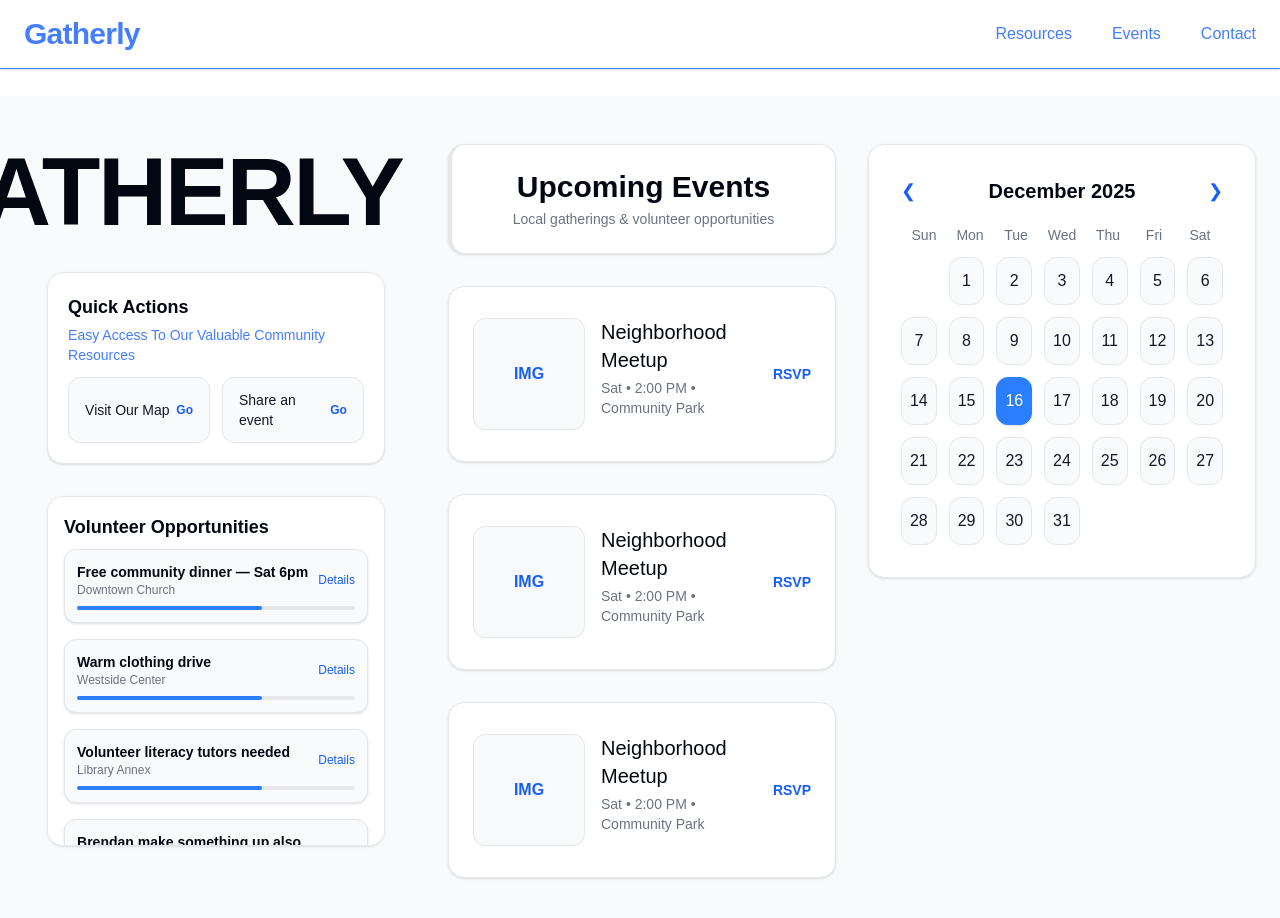
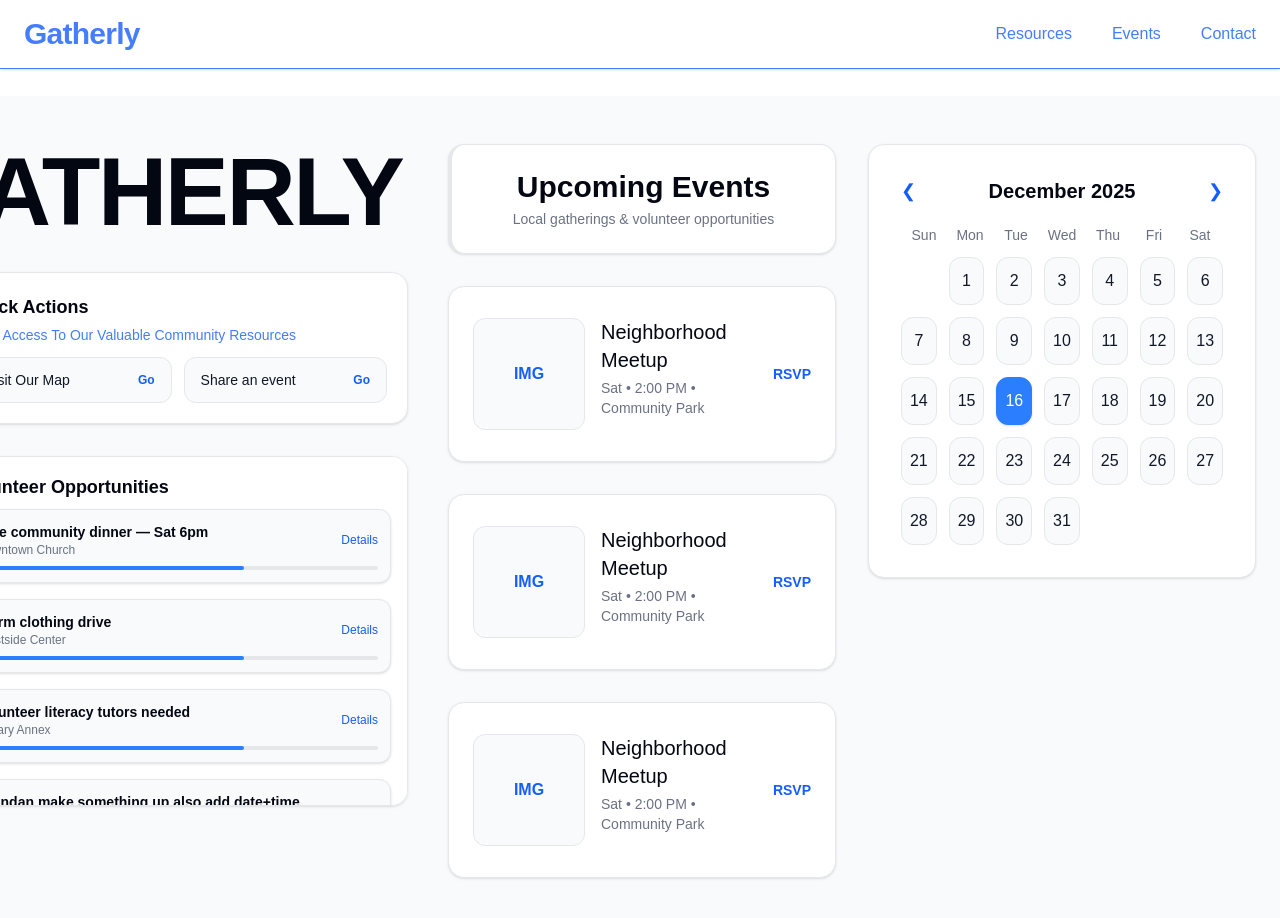
Before and after one commit to TSA-Group/tsa_group_starter, a Next.js app: page / in a window 1280 px wide. Shown: the top 918 px of the page. Built offline with nearby package versions, Linux system fonts and the light colour scheme.

Commit message:
Refactor page.tsx for improved styling and comments

```diff
--- a/app/page.tsx
+++ b/app/page.tsx
@@ -62,22 +62,28 @@ export default function Home() {
         >
           {/* BIG TITLE */}
           <motion.h1
-            className="text-7xl md:text-8xl font-extrabold tracking-tight leading-none text-grey-950"
+            className="text-7xl md:text-8xl font-extrabold tracking-tight leading-none text-gray-950"
             style={{ fontFamily: "TAN Buster, sans-serif" }}
             variants={cardPop}
             animate={{
               x: [-60, -40, -60],
               y: [0, -6, 0],
-              transition: { duration: 2.5, ease: "easeInOut"},
+              transition: { duration: 2.5, ease: "easeInOut" },
             }}
           >
             GATHERLY
           </motion.h1>
 
-          {/* QUICK ACTIONS */}
+          {/* QUICK ACTIONS (extend left to start under the “G”) */}
           <motion.div
             variants={cardPop}
-            className="p-5 w-full md:w-[88%] bg-white rounded-2xl shadow-sm border border-gray-200 hover:shadow-md transition"
+            className="
+              p-5
+              w-full md:w-[120%]
+              md:-ml-[20%]
+              bg-white rounded-2xl shadow-sm border border-gray-200
+              hover:shadow-md transition
+            "
             whileHover={{ y: -3 }}
           >
             <h3 className="text-lg font-semibold mb-1 text-gray-950">
@@ -99,10 +105,17 @@ export default function Home() {
             </div>
           </motion.div>
 
-          {/* VOLUNTEER OPPORTUNITIES */}
+          {/* VOLUNTEER OPPORTUNITIES (same width/offset as Quick Actions) */}
           <motion.div
             variants={cardPop}
-            className="w-full md:w-[88%] h-[350px] bg-white rounded-2xl border border-gray-200 shadow-sm p-4 relative overflow-y-auto"
+            className="
+              h-[350px]
+              p-4
+              relative overflow-y-auto
+              bg-white rounded-2xl border border-gray-200 shadow-sm
+              w-full md:w-[120%]
+              md:-ml-[20%]
+            "
             whileHover={{ scale: 1.01 }}
           >
             <h3 className="text-lg font-semibold text-gray-950 mb-2">
@@ -146,9 +159,8 @@ export default function Home() {
 
         {/* RIGHT SIDE — UPCOMING EVENTS + BIGGER CALENDAR */}
         <motion.section variants={fadeUp} className="md:col-span-2 space-y-8">
-          {/* changed to 4 columns so calendar can be wider */}
           <div className="grid grid-cols-1 lg:grid-cols-4 gap-8 items-start">
-            {/* Upcoming Events (fills remaining space) */}
+            {/* Upcoming Events */}
             <div className="lg:col-span-2 space-y-8">
               <motion.div
                 variants={cardPop}
@@ -163,7 +175,6 @@ export default function Home() {
                 </p>
               </motion.div>
 
-              {/* increased card height to “increase length” visually */}
               {[1, 2, 3].map((i) => (
                 <motion.div
                   key={i}
@@ -182,9 +193,7 @@ export default function Home() {
                     <div className="text-sm text-gray-500 mt-1">
                       Sat • 2:00 PM • Community Park
                     </div>
-                    <div className="text-sm text-gray-600 mt-3">
-                      {/* We will something here later, or we will make a drop down when you click on the box */}
-                    </div>
+                    <div className="text-sm text-gray-600 mt-3">{/* later */}</div>
                   </div>
 
                   <div className="text-sm text-blue-600 font-semibold">RSVP</div>
@@ -192,17 +201,14 @@ export default function Home() {
               ))}
             </div>
 
-            {/* Calendar (≈ 30% bigger by giving more columns + more padding + slightly bigger cells) */}
+            {/* Calendar */}
             <motion.div
               variants={cardPop}
               className="lg:col-span-2 bg-white rounded-2xl border border-gray-200 shadow-sm p-8 w-full"
               whileHover={{ y: -3 }}
             >
               <div className="flex items-center justify-between mb-5">
-                <button
-                  onClick={() => changeMonth(-1)}
-                  className="text-blue-600 text-lg"
-                >
+                <button onClick={() => changeMonth(-1)} className="text-blue-600 text-lg">
                   ❮
                 </button>
                 <h3 className="text-xl font-semibold text-gray-950">
@@ -211,10 +217,7 @@ export default function Home() {
                     year: "numeric",
                   })}
                 </h3>
-                <button
-                  onClick={() => changeMonth(1)}
-                  className="text-blue-600 text-lg"
-                >
+                <button onClick={() => changeMonth(1)} className="text-blue-600 text-lg">
                   ❯
                 </button>
               </div>
```
